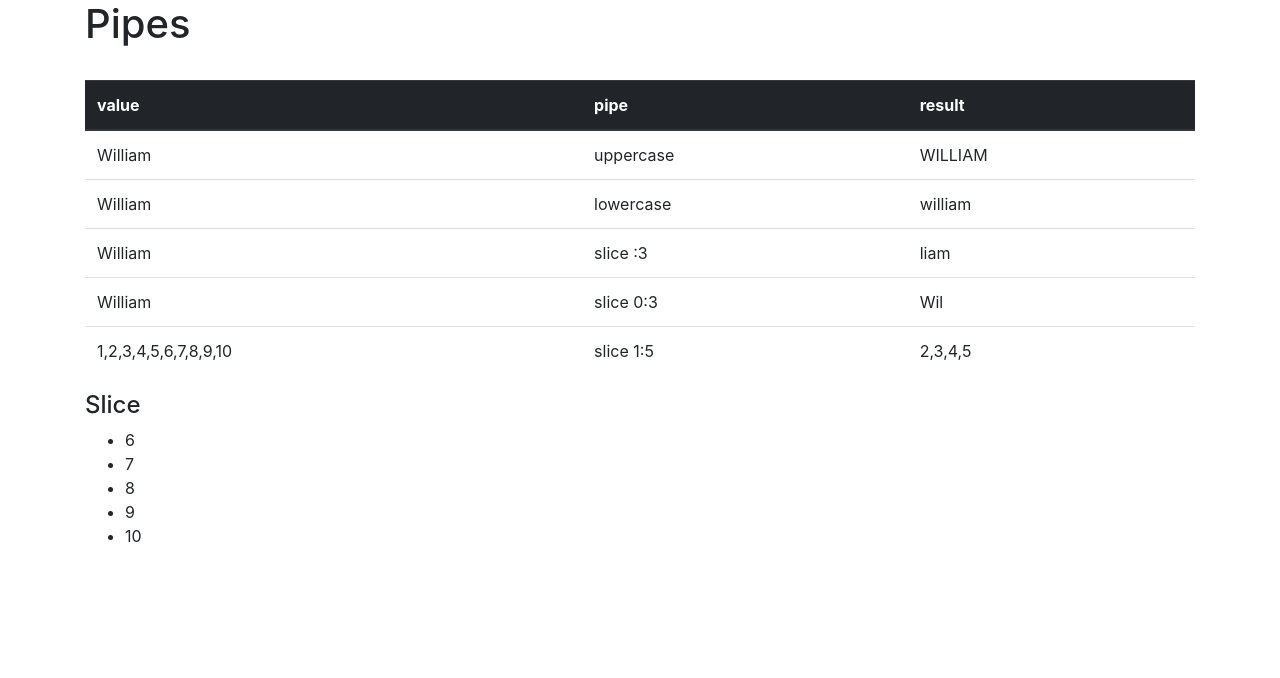
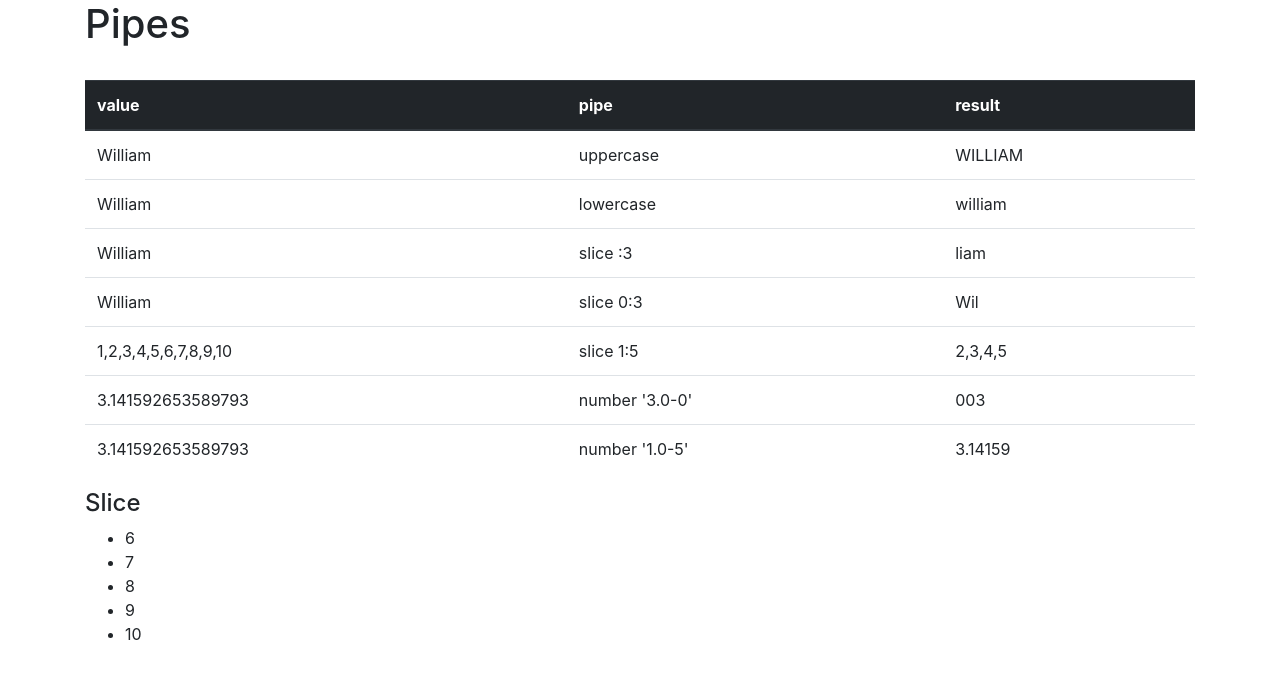
Before and after one commit to willys7/Pipes-Angular5, an Angular app: page / in a window 1280 px wide. Shown: the top 678 px of the page. Built offline with nearby package versions, Linux system fonts and the light colour scheme.

Commit message:
decimal pipe

```diff
--- a/src/app/app.component.html
+++ b/src/app/app.component.html
@@ -35,6 +35,16 @@
           <td>slice 1:5</td>
           <td>{{arreglo | slice:1:5}}</td>
       </tr>
+      <tr>
+          <td>{{PI}}</td>
+          <td>number '3.0-0'</td>
+          <td>{{PI | number:'3.0-0'}}</td>
+      </tr>
+      <tr>
+          <td>{{PI}}</td>
+          <td>number '1.0-5'</td>
+          <td>{{PI | number:'1.0-5'}}</td>
+      </tr>
 
     </tbody>
   </table>
--- a/src/app/app.component.ts
+++ b/src/app/app.component.ts
@@ -9,4 +9,6 @@ export class AppComponent {
   nombre:string = "William"
 
   arreglo = [1,2,3,4,5,6,7,8,9,10];
+  PI = Math.PI;
+
 }
```
